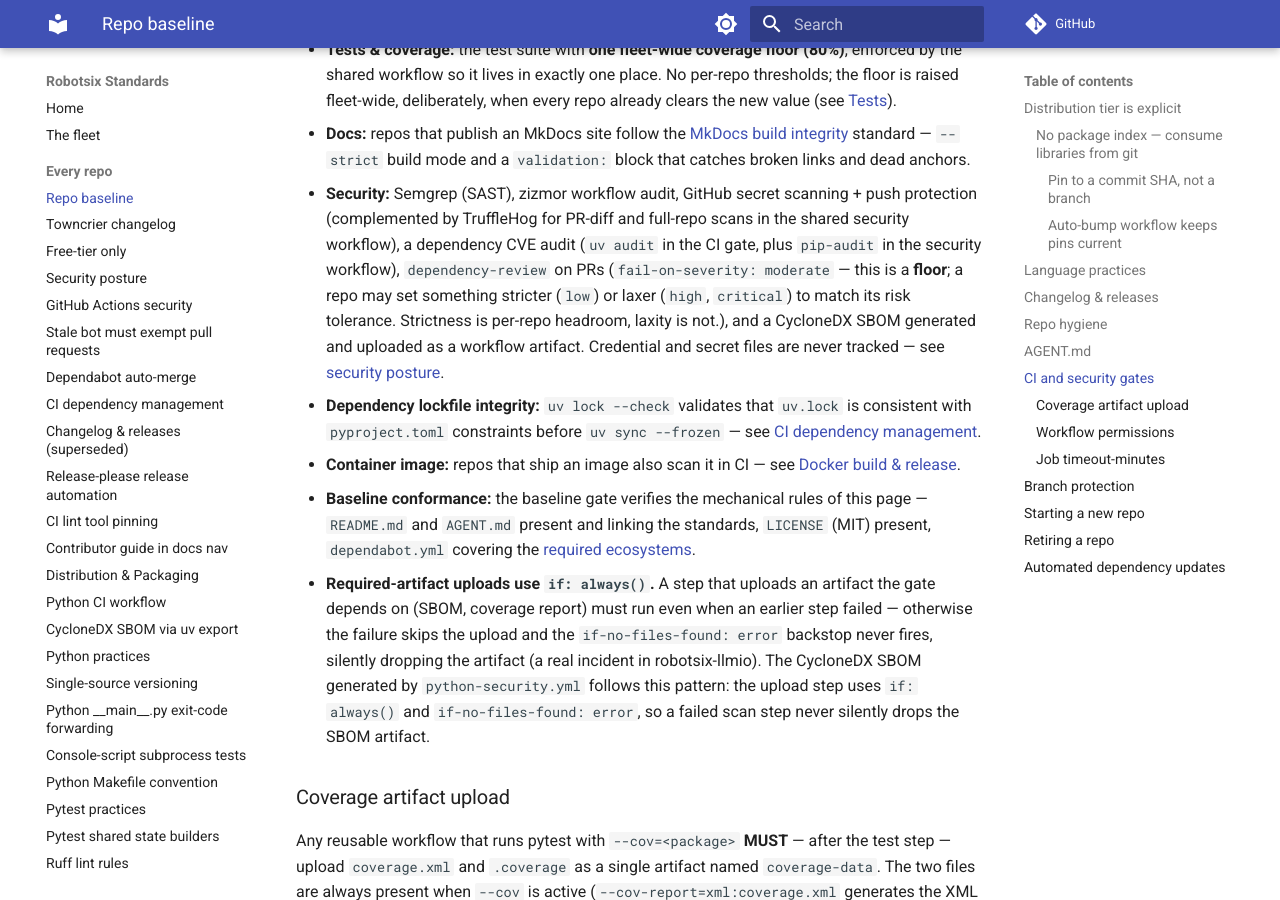
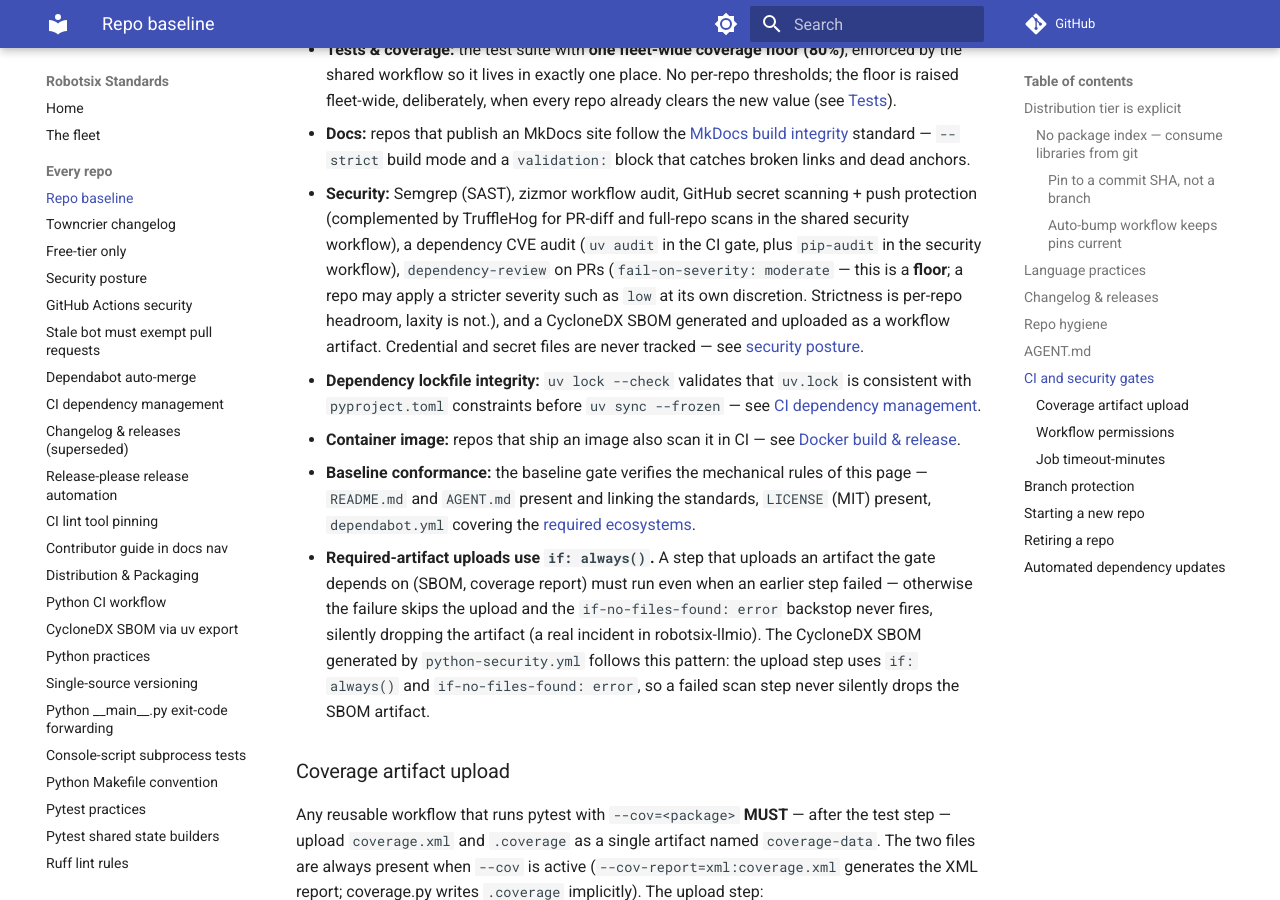
Before and after one commit to damien-robotsix/robotsix-standards, an MkDocs documentation site: the page built from docs/repo-baseline.md, in a window 1280 px wide and 900 px high, scrolled down 4016 px. Built offline with MkDocs 1.6.1 and Material for MkDocs 9.7.7, drawn with Linux system fonts in a browser that asks for light colours; comment, search, counter and statistics services are not loaded.

Commit message:
docs: repo-baseline: dependency-review severity clause is internally contradictory and conflicts with security-posture (20260822T122006Z-repo-baseline-dependency-review-severity-a921) (#314)
Co-authored-by: robotsix-mill <mill@robotsix.local>

```diff
--- a/docs/repo-baseline.md
+++ b/docs/repo-baseline.md
@@ -188,10 +188,9 @@ gate set:
   (complemented by TruffleHog for PR-diff and full-repo scans in the shared
   security workflow), a dependency CVE audit (`uv audit` in the CI gate, plus `pip-audit` in the security
   workflow), `dependency-review` on PRs (`fail-on-severity:
-  moderate` — this is a **floor**; a repo may set something stricter (`low`) or
-  laxer (`high`, `critical`) to match its risk tolerance. Strictness is per-repo
-  headroom, laxity is not.), and a CycloneDX SBOM generated and uploaded as a workflow
-  artifact.
+  moderate` — this is a **floor**; a repo may apply a stricter severity such as
+  `low` at its own discretion. Strictness is per-repo headroom, laxity is not.),
+  and a CycloneDX SBOM generated and uploaded as a workflow artifact.
   Credential and secret files are never tracked — see
   [security posture](security-posture.md#credential-and-secret-files-are-never-tracked).
 - **Dependency lockfile integrity:** `uv lock --check` validates that
```
